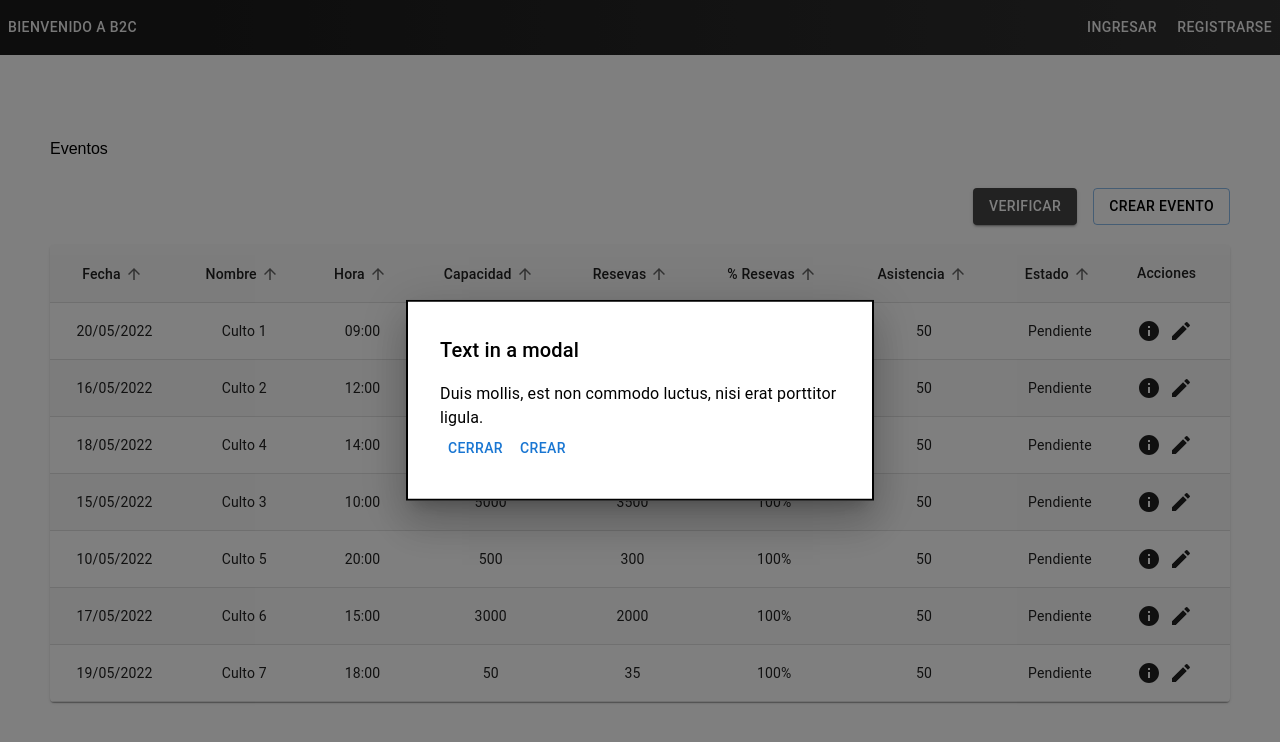
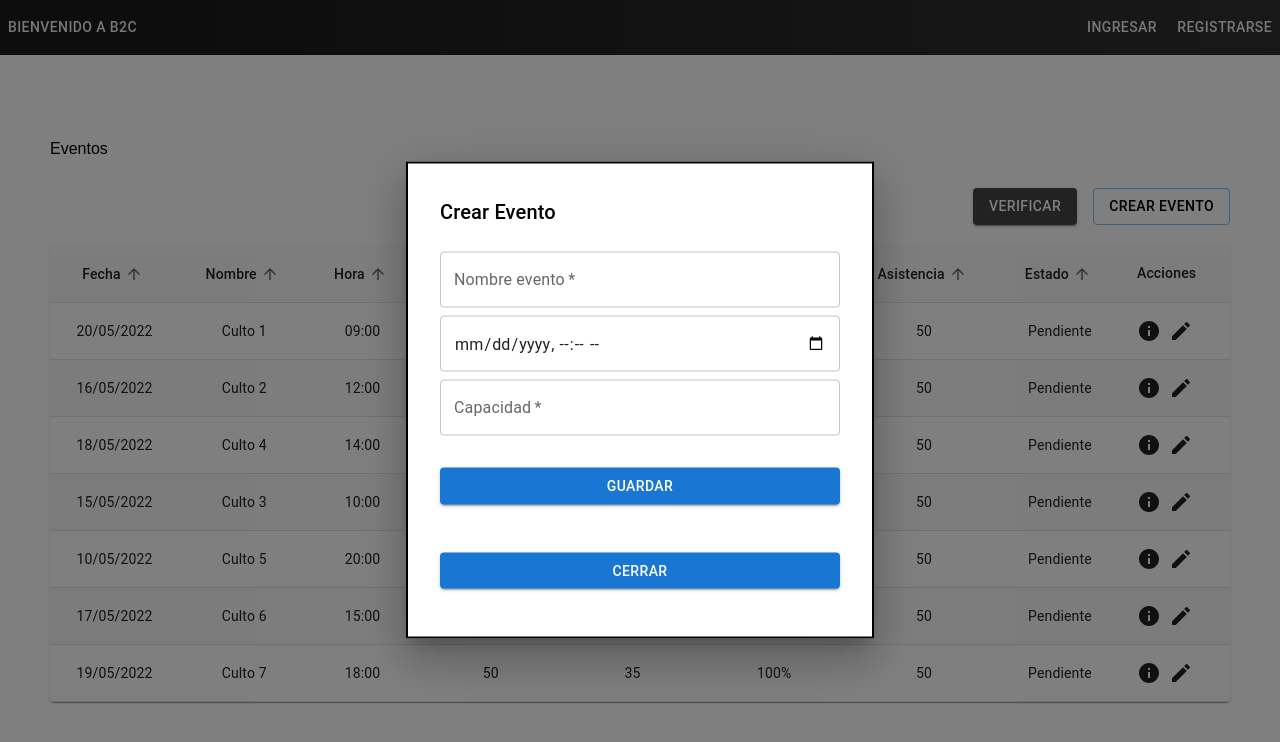
Before and after one commit to edihi2713/bt2_front, a React (Create React App) app: page /create-events in a window 1280 px wide. Both pictures are taken after a click on the button "CREAR EVENTO". Shown: the top 742 px of the page. Built offline with nearby package versions, Linux system fonts and the light colour scheme.

Commit message:
create event form first pass

```diff
--- a/src/components/aforo/events/components/newEvent.jsx
+++ b/src/components/aforo/events/components/newEvent.jsx
@@ -3,6 +3,10 @@ import Box from '@mui/material/Box';
 import Button from '@mui/material/Button';
 import Typography from '@mui/material/Typography';
 import Modal from '@mui/material/Modal';
+import Stack from '@mui/material/Stack';
+import Grid from "@mui/material/Grid";
+import TextField from "@mui/material/TextField";
+
 
 const style = {
   position: 'absolute',
@@ -26,14 +30,61 @@ export default function NewEventModal({open, setOpen}) {
       >
         <Box sx={style}>
           <Typography id="modal-modal-title" variant="h6" component="h2">
-            Text in a modal
+            Crear Evento
           </Typography>
-          <Typography id="modal-modal-description" sx={{ mt: 2 }}>
-            Duis mollis, est non commodo luctus, nisi erat porttitor ligula.
-          </Typography>
-
-          <Button onClick={() => setOpen(false)}>Cerrar</Button>
-          <Button onClick={() => alert("asdasd")}>Crear</Button>
+          <Box component="form" noValidate sx={{ mt: 3 }}>
+              <Grid container spacing={1}>
+                <Grid item xs={12} sm={12}>
+                  <TextField
+                    name="names"
+                    required
+                    fullWidth
+                    id="names"
+                    label="Nombre evento"
+                  />
+                </Grid>
+                <Grid item xs={12}>
+                  <TextField
+                    required
+                    fullWidth
+                    id="email"
+                    name="email"
+                    type="datetime-local"
+                  />
+                </Grid>
+                <Grid item xs={12}>
+                  <TextField
+                    required
+                    fullWidth
+                    name="password"
+                    label="Capacidad"
+                    type="number"
+                  />
+                </Grid>
+                <Grid item xs={12}>
+                    <Button
+                    type="submit"
+                    fullWidth
+                    variant="contained"
+                    sx={{ mt: 3, mb: 2 }}
+                    onClick={() => alert("asdasd")}
+                >
+                    Guardar
+                </Button>
+                </Grid>
+                <Grid item xs={12}>
+                    <Button
+                    type="button"
+                    fullWidth
+                    variant="contained"
+                    sx={{ mt: 3, mb: 2 }}
+                    onClick={() => setOpen(false)}
+                >
+                    Cerrar
+                </Button>
+                </Grid>
+              </Grid>
+            </Box>
         </Box>
       </Modal>
     </div>
```
